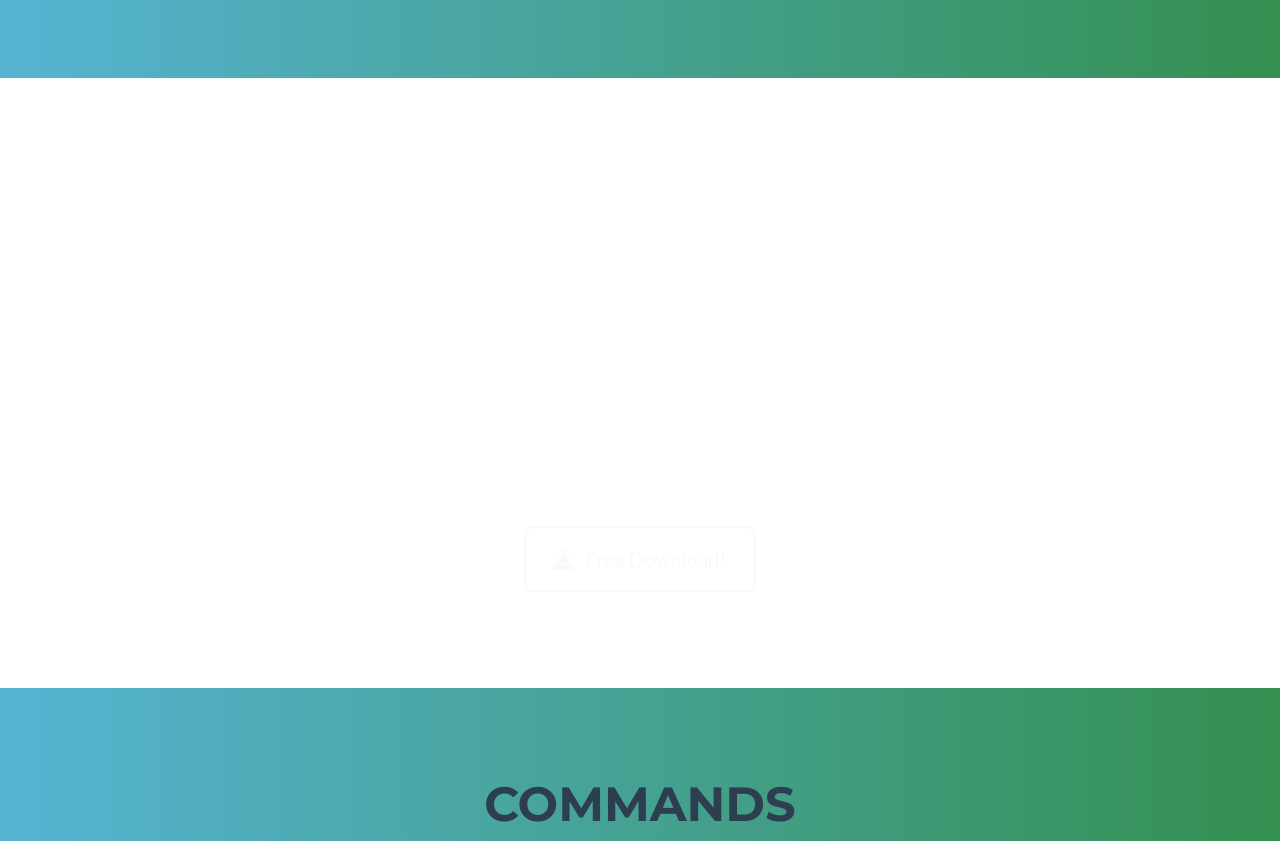
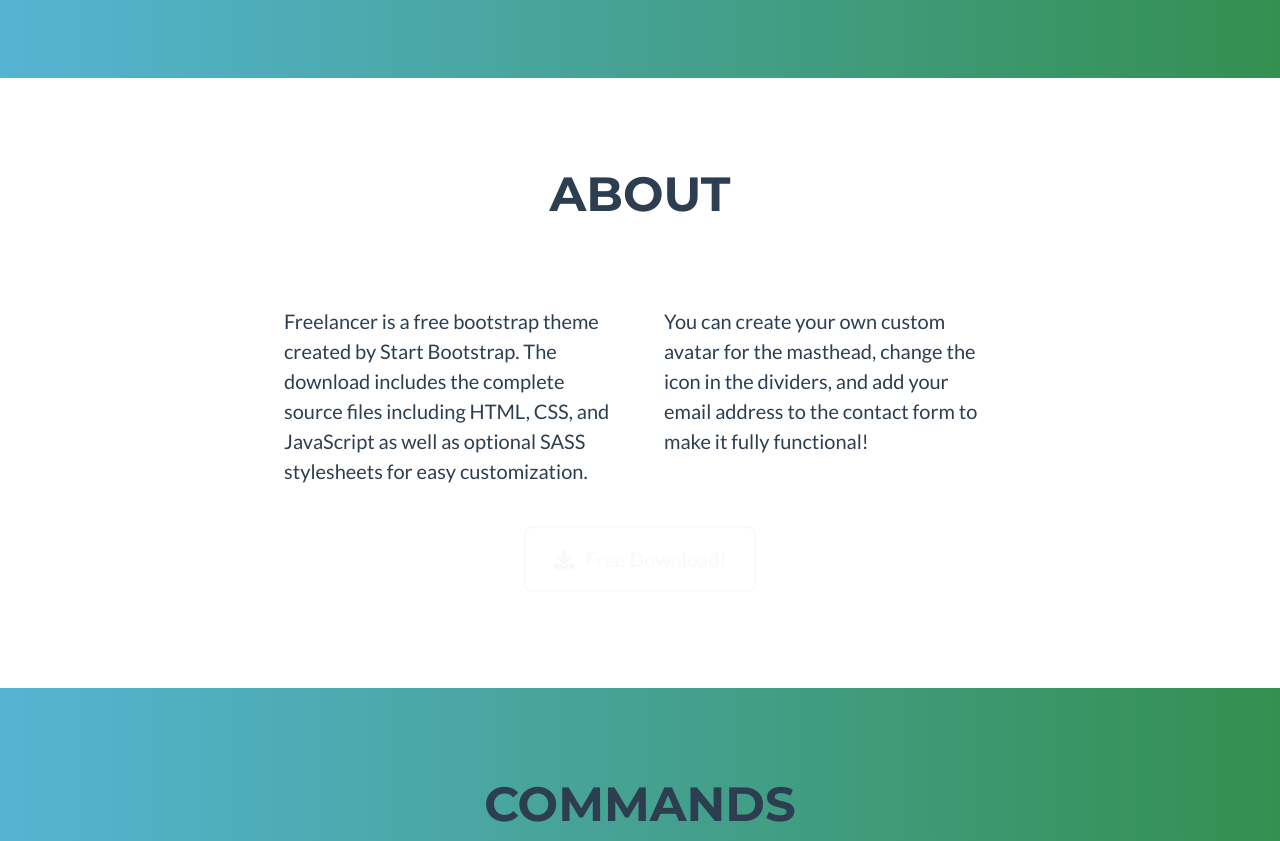
Before and after one commit to sentinel-discord/sentinel-discord.github.io, a plain HTML site: page index.html in a window 1280 px wide. Shown: the part 690-1531 px from the top of the page. Drawn offline with nearby package versions, Linux system fonts and the light colour scheme.

Commit message:
Update index.html

```diff
--- a/index.html
+++ b/index.html
@@ -52,10 +52,10 @@
             </div>
         </header>
         <!-- About Section-->
-        <section class="page-section text-white mb-0" id="about">
+        <section class="page-section text-secondary mb-0" id="about">
             <div class="container">
                 <!-- About Section Heading-->
-                <h2 class="page-section-heading text-center text-uppercase text-white">About</h2>
+                <h2 class="page-section-heading text-center text-uppercase text-secondary">About</h2>
                 <!-- Icon Divider-->
                 <div class="divider-custom divider-light">
                     <div class="divider-custom-line"></div>
```
